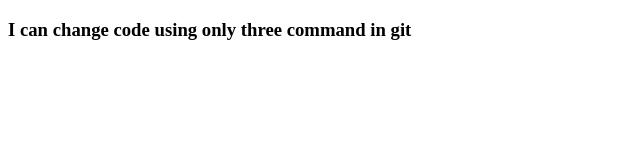
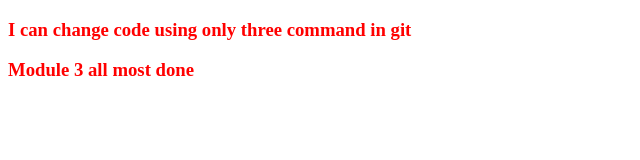
Before and after one commit to lanjudev16/my-secound-repo, a plain HTML site: page index.html in a window 1280 px wide. Shown: the whole page, without its empty margins (0-640 px from the left). Drawn offline with Linux system fonts and the light colour scheme.

Commit message:
style add

```diff
--- a/index.html
+++ b/index.html
@@ -4,9 +4,11 @@
     <meta charset="UTF-8">
     <meta http-equiv="X-UA-Compatible" content="IE=edge">
     <meta name="viewport" content="width=device-width, initial-scale=1.0">
-    <title>Document</title>
+    <title>Git And Github</title>
+    <link rel="stylesheet" href="style.css">
 </head>
 <body>
     <h3>I can change code using only three command in git</h3>
+    <h3>Module 3 all most done</h3>
 </body>
 </html>
--- /dev/null
+++ b/style.css
@@ -0,0 +1,3 @@
+h3{
+    color: red;
+}
```
